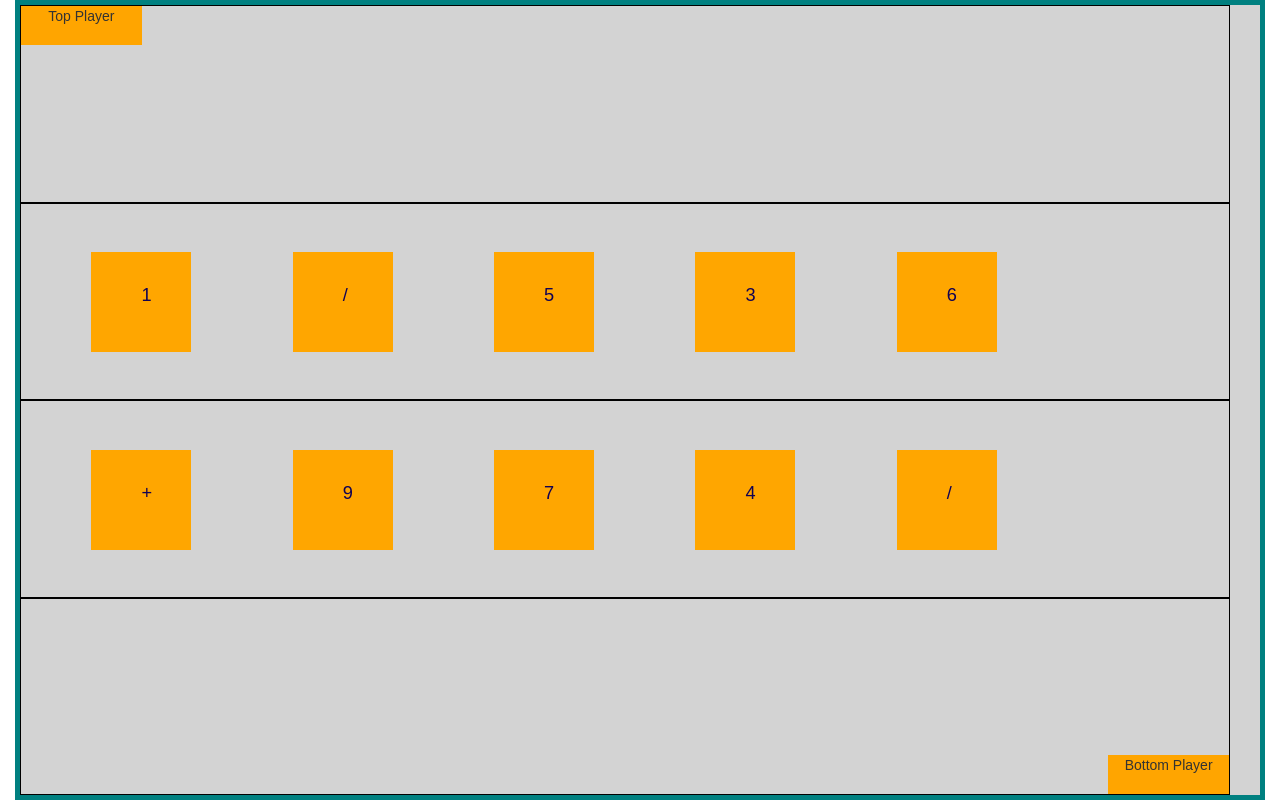
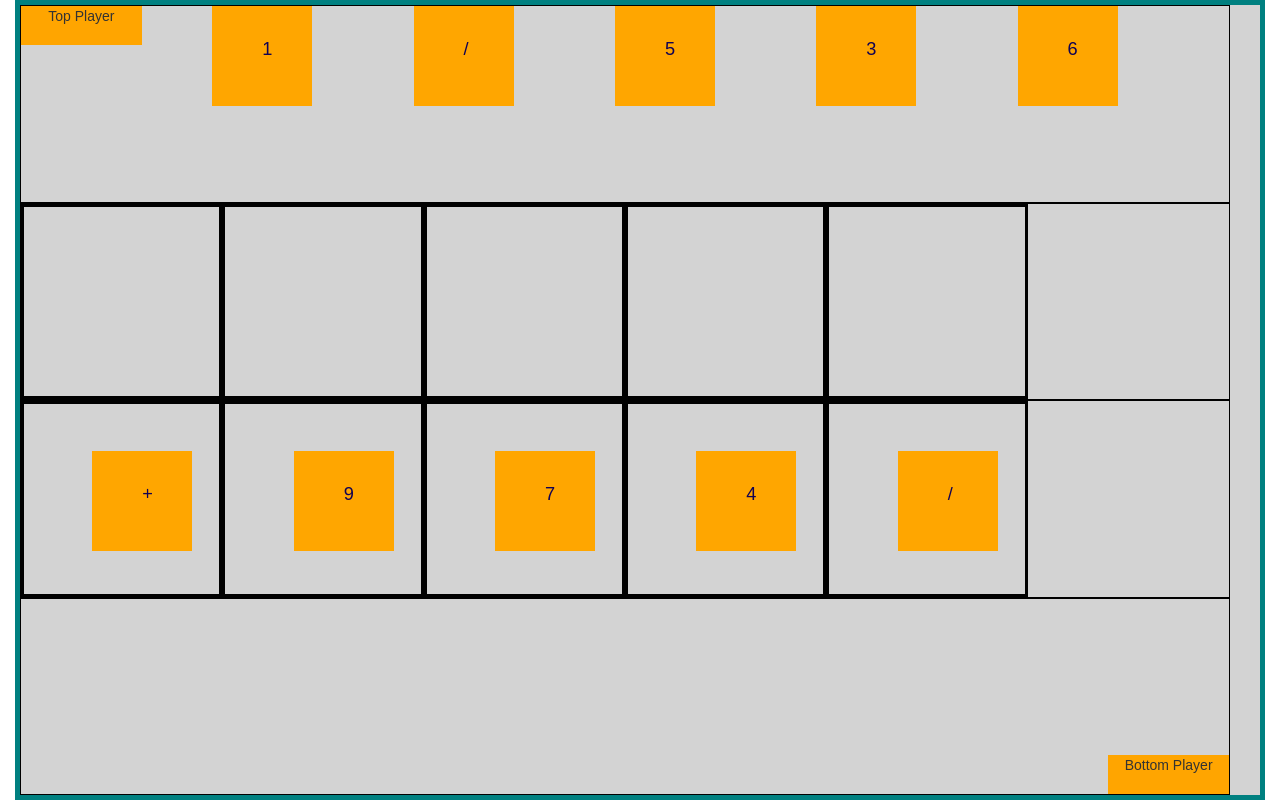
Before and after one commit to ChrisLFieldsII/math-card-game, a React (Create React App) app: page / in a window 1280 px wide. Built offline with nearby package versions, Linux system fonts and the light colour scheme.

Commit message:
Testing drag and drop for cards onto board 	modified:   src/board/board.css 	modified:   src/board/board.js 	modified:   src/card/card.js

```diff
--- a/src/board/board.css
+++ b/src/board/board.css
@@ -39,4 +39,5 @@
 
 .card-holder {
     height: 100%;
+    border: 3px solid black;
 }
--- a/src/board/board.js
+++ b/src/board/board.js
@@ -50,21 +50,27 @@ class Board extends Component {
                 {/* start of top player */}
                 <div className="row row-border" id="topPlayerBackRow">
                     <div id="topPlayerIcon" className="col-lg-1 player-icon">Top Player</div>
+                    <div className="col-lg-2"><Card id="topCard1" className="card" value={this.state.topPlayerCardsOnBoard[0]} /></div>
+                    <div className="col-lg-2"><Card id="topCard2" className="card" value={this.state.topPlayerCardsOnBoard[1]} /></div>
+                    <div className="col-lg-2"><Card id="topCard3" className="card" value={this.state.topPlayerCardsOnBoard[2]} /></div>
+                    <div className="col-lg-2"><Card id="topCard4" className="card" value={this.state.topPlayerCardsOnBoard[3]} /></div>
+                    <div className="col-lg-2"><Card id="topCard5" className="card" value={this.state.topPlayerCardsOnBoard[4]} /></div>
                 </div>
                 <div className="row row-border" id="topPlayerFrontRow">
-                    <div className="col-lg-2 card-holder"><Card id="topCard1" className="card" value={this.state.topPlayerCardsOnBoard[0]} /></div>
-                    <div className="col-lg-2 card-holder"><Card id="topCard2" className="card" value={this.state.topPlayerCardsOnBoard[1]} /></div>
-                    <div className="col-lg-2 card-holder"><Card id="topCard3" className="card" value={this.state.topPlayerCardsOnBoard[2]} /></div>
-                    <div className="col-lg-2 card-holder"><Card id="topCard4" className="card" value={this.state.topPlayerCardsOnBoard[3]} /></div>
-                    <div className="col-lg-2 card-holder"><Card id="topCard5" className="card" value={this.state.topPlayerCardsOnBoard[4]} /></div>
+                    {/* working on drag-drop. throws error atm */}
+                    <div className="col-lg-2 card-holder" onDragOver={this.allowDrop} onDrop={this.drop}></div>
+                    <div className="col-lg-2 card-holder"></div>
+                    <div className="col-lg-2 card-holder"></div>
+                    <div className="col-lg-2 card-holder"></div>
+                    <div className="col-lg-2 card-holder"></div>
                 </div>
                 {/* start of bottom player */}
                 <div className="row row-border" id="bottomPlayerFrontRow">
-                    <div className="col-lg-2 card-holder rel-wrapper"><Card id="bottomCard1" className="card" value={this.state.bottomPlayerCardsOnBoard[0]} /></div>
-                    <div className="col-lg-2 card-holder rel-wrapper"><Card id="bottomCard2" className="card" value={this.state.bottomPlayerCardsOnBoard[1]} /></div>
-                    <div className="col-lg-2 card-holder rel-wrapper"><Card id="bottomCard3" className="card" value={this.state.bottomPlayerCardsOnBoard[2]} /></div>
-                    <div className="col-lg-2 card-holder rel-wrapper"><Card id="bottomCard4" className="card" value={this.state.bottomPlayerCardsOnBoard[3]} /></div>
-                    <div className="col-lg-2 card-holder rel-wrapper"><Card id="bottomCard5" className="card" value={this.state.bottomPlayerCardsOnBoard[4]} /></div>
+                    <div className="col-lg-2 card-holder"><Card id="bottomCard1" className="card" value={this.state.bottomPlayerCardsOnBoard[0]} /></div>
+                    <div className="col-lg-2 card-holder"><Card id="bottomCard2" className="card" value={this.state.bottomPlayerCardsOnBoard[1]} /></div>
+                    <div className="col-lg-2 card-holder"><Card id="bottomCard3" className="card" value={this.state.bottomPlayerCardsOnBoard[2]} /></div>
+                    <div className="col-lg-2 card-holder"><Card id="bottomCard4" className="card" value={this.state.bottomPlayerCardsOnBoard[3]} /></div>
+                    <div className="col-lg-2 card-holder"><Card id="bottomCard5" className="card" value={this.state.bottomPlayerCardsOnBoard[4]} /></div>
                 </div>
                 <div className="row row-border rel-wrapper" id="bottomPlayerBackRow">
                     <div className="col-lg-11"></div>
@@ -79,6 +85,16 @@ class Board extends Component {
         for (let x=0; x<5; x++) this.state.deck.shuffleArray(this.state.deck.deck);
         let half = this.state.deck.deckSize / 2;
     }
+
+    allowDrop(event) {
+        event.preventDefault();
+    }
+
+    drop(event) {
+        event.preventDefault();
+        let card = event.dataTransfer.getData('text');
+        event.target.appendChild(document.getElementById(card));
+    }
 }
 
 export default Board;
--- a/src/card/card.js
+++ b/src/card/card.js
@@ -4,8 +4,16 @@ import './card.css';
 class Card extends Component {
     render() {
         return (
-            <div className="card"><span id="value">{this.props.value}</span></div>
+            <div className="card" draggable="true" onDragStart={this.drag}>
+                <span id="value">{this.props.value}</span>
+            </div>
         );
+    }
+
+    drag(event) {
+        console.log('drag started')
+        event.dataTransfer.setData('text', event.target.id);
+        console.log('data transfer obj:',event.dataTransfer)
     }
 }
 
```
